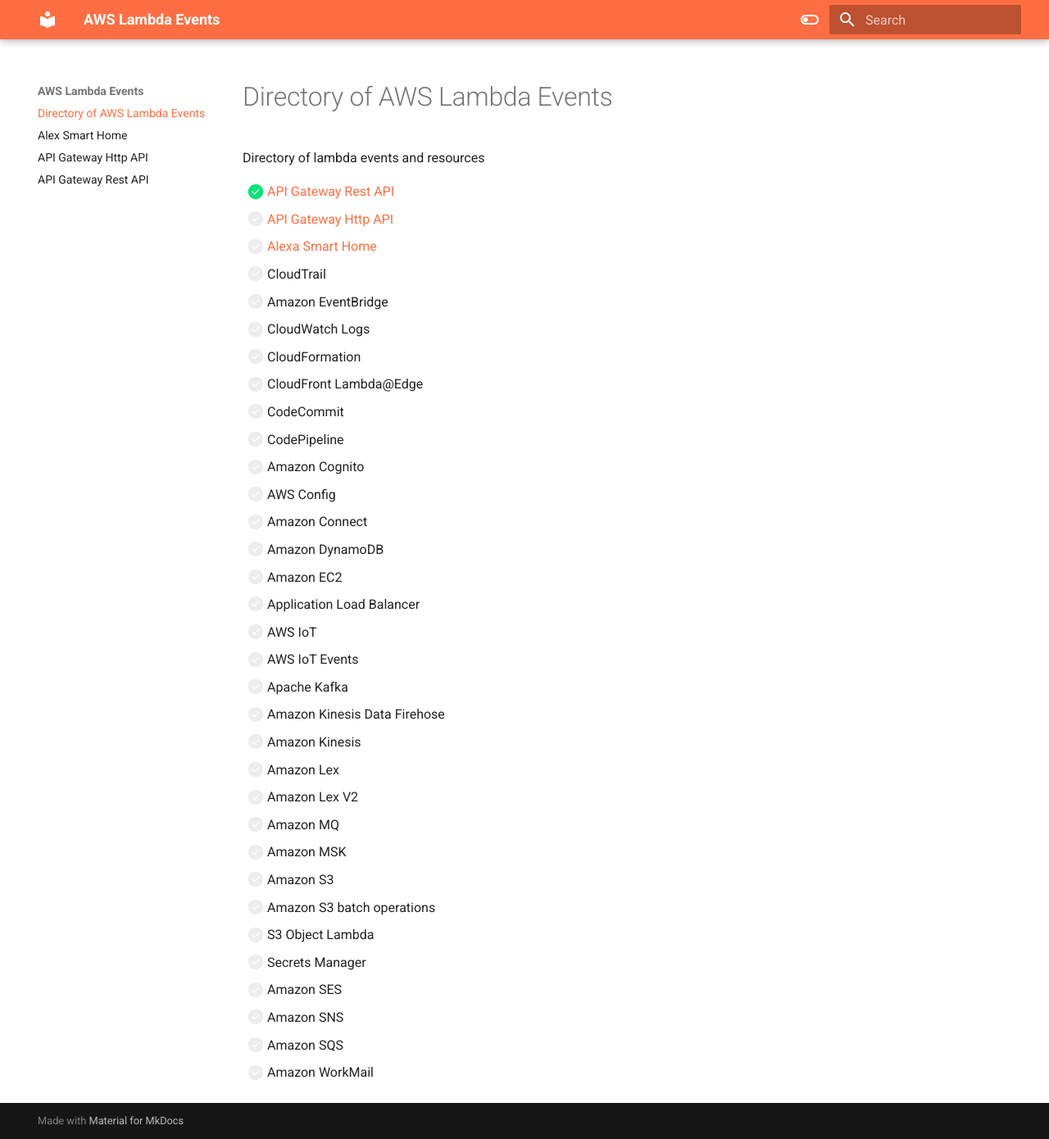
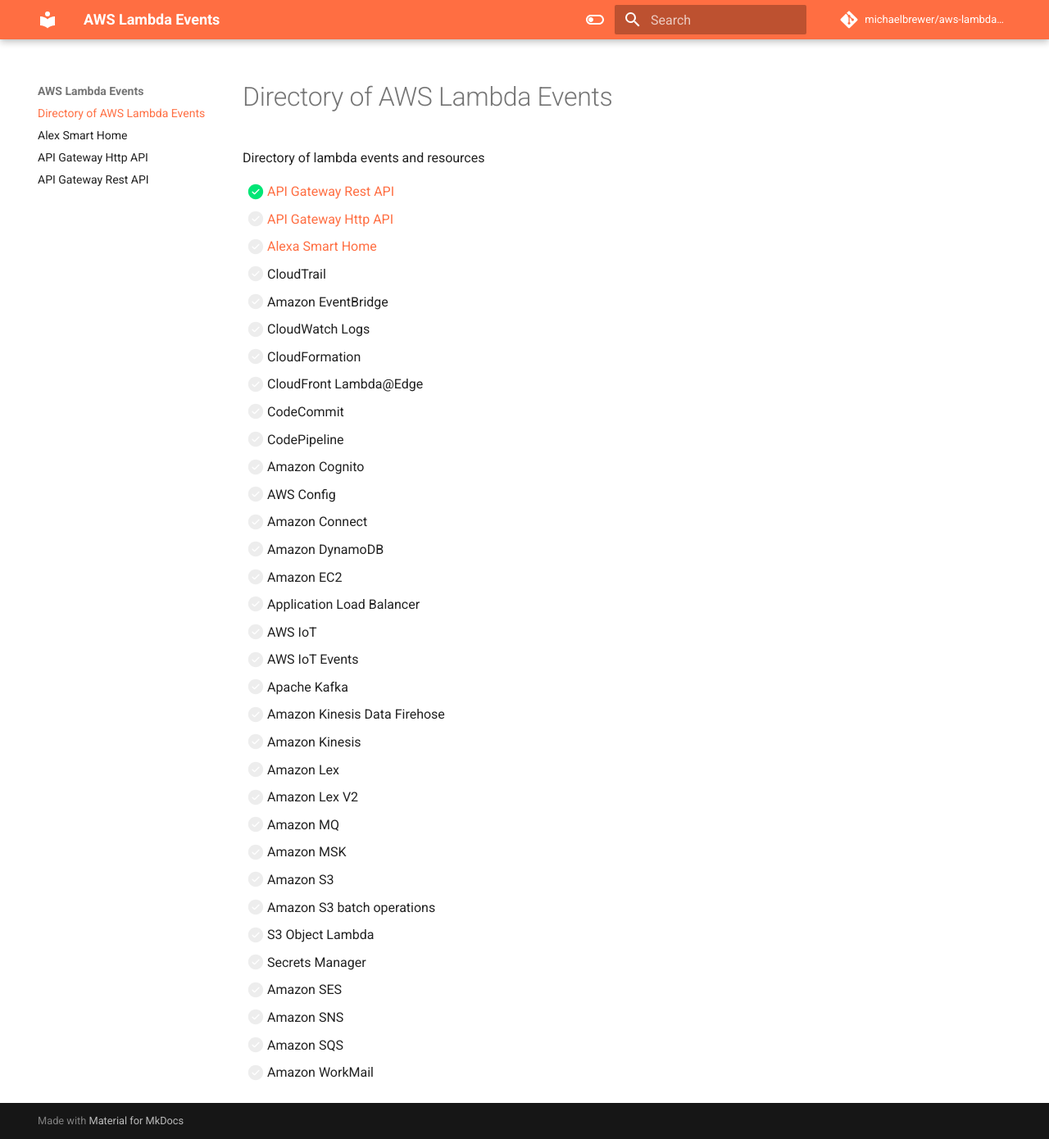
Before and after one commit to michaelbrewer/aws-lambda-events, an MkDocs documentation site: the page built from docs/index.md, in a window 1280 px wide and 1390 px high. Shown: the whole window at 82% size. Built offline with MkDocs 1.6.1 and Material for MkDocs 9.7.7, drawn with Linux system fonts in a browser that asks for light colours; comment, search, counter and statistics services are not loaded.

```diff
--- a/mkdocs.yml
+++ b/mkdocs.yml
@@ -1,5 +1,8 @@
 site_name: AWS Lambda Events
+site_description: AWS Lambda Events
+site_author: Michael Brewer
 repo_name: michaelbrewer/aws-lambda-events
+repo_url: https://github.com/michaelbrewer/aws-lambda-events
 theme:
   name: material
   palette:
@@ -14,11 +17,19 @@ theme:
         icon: material/toggle-switch
         name: Switch to light mode
 markdown_extensions:
+  - admonition
   - def_list
   - pymdownx.tasklist:
       custom_checkbox: true
   - pymdownx.highlight:
       anchor_linenums: true
+  - toc:
+      permalink: true
+      toc_depth: 4
   - pymdownx.inlinehilite
   - pymdownx.snippets
   - pymdownx.superfences
+
+plugins:
+  - git-revision-date
+  - search
```
